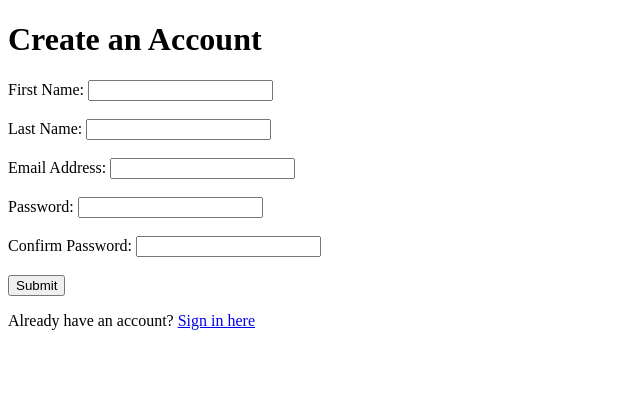
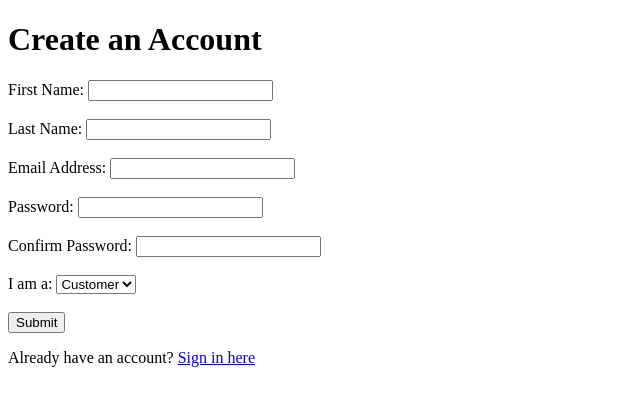
Before and after one commit to amanmessinezis/BarberBookingSystem, a Flask app: page / in a window 1280 px wide. Shown: the top 406 px of the page, without its empty margins (0-640 px from the left). Run offline with Flask 3, Linux system fonts and the light colour scheme.

Commit message:
index.html: message flashing. extension of form to include user_type (customer or barber)

```diff
--- a/templates/index.html
+++ b/templates/index.html
@@ -2,6 +2,15 @@
 
 {% block content %}
 <h1>Create an Account</h1>
+{% with messages = get_flashed_messages(with_categories=true) %}
+  {% if messages %}
+    <ul>
+      {% for category, message in messages %}
+        <li class="{{ category }}">{{ message }}</li>
+      {% endfor %}
+    </ul>
+  {% endif %}
+{% endwith %}
 <form action="/" method="POST">
     <label for="first_name">First Name:</label>
     <input type="text" id="first_name" name="first_name" required><br><br>
@@ -18,6 +27,12 @@
     <label for="confirm_password">Confirm Password:</label>
     <input type="password" id="confirm_password" name="confirm_password" required><br><br>
 
+    <label for="user_type">I am a:</label>
+    <select id="user_type" name="user_type" required>
+        <option value="customer">Customer</option>
+        <option value="barber">Barber</option>
+    </select><br><br>
+
     <button type="submit">Submit</button>
 </form>
 <p>Already have an account? <a href="/signin">Sign in here</a></p>
```
